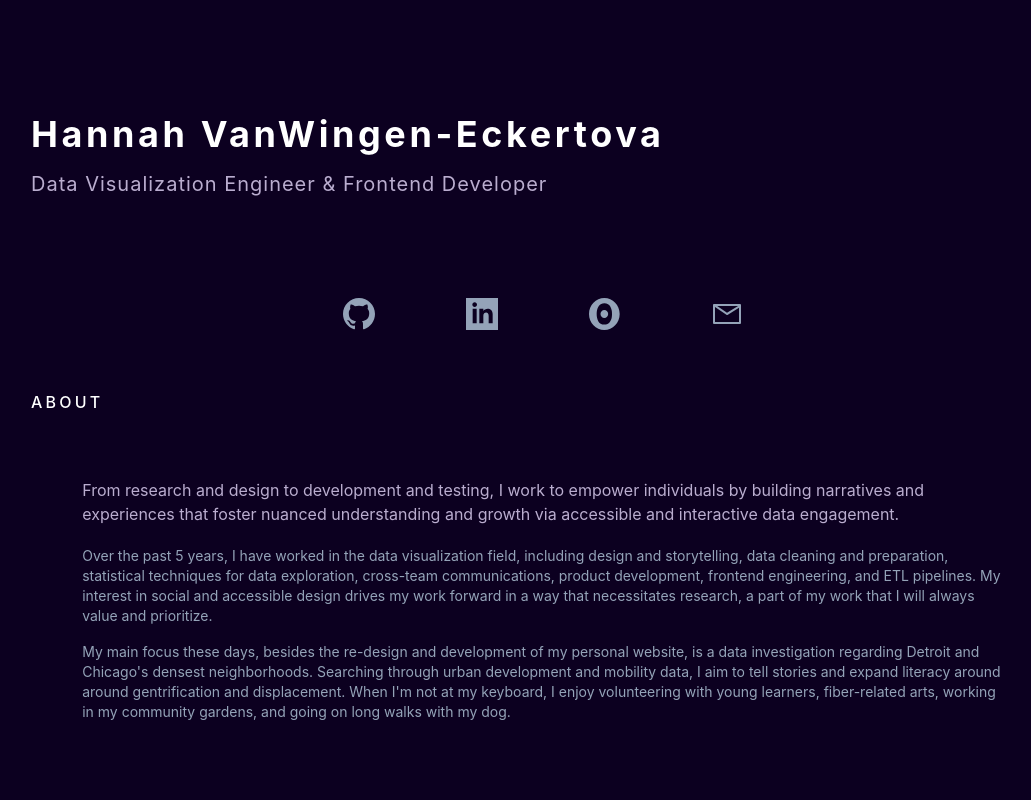
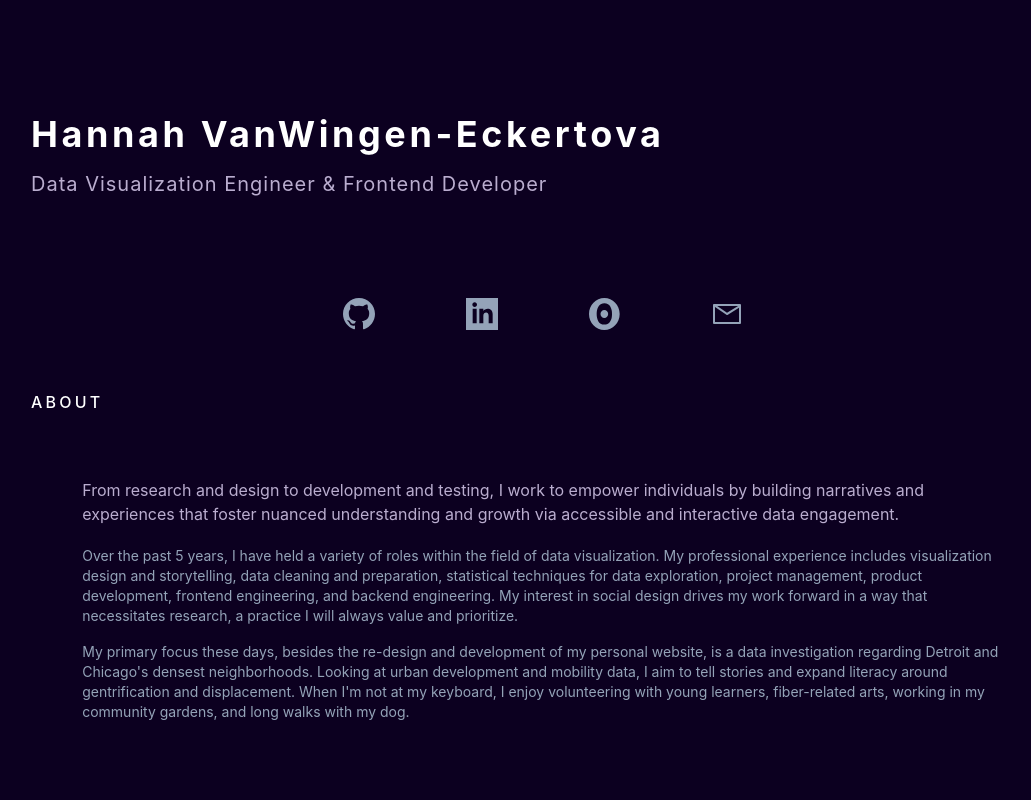
Before and after one commit to hvanova/hvanova.github.io, a Svelte app: page / in a window 1280 px wide. Shown: the top 800 px of the page, without its empty margins (97-1128 px from the left). Built offline with nearby package versions, Linux system fonts and the light colour scheme.

Commit message:
update, fix typos

```diff
--- a/content/about.js
+++ b/content/about.js
@@ -2,12 +2,12 @@ export const name = `Hannah VanWingen-Eckertova`;
 export const title = `Data Visualization Engineer & Frontend Developer`;
 
 export const intro = `From research and design to development and testing, I work to empower individuals by building narratives and experiences that foster nuanced understanding and growth via accessible and interactive data engagement.`
-export const aboutP1 = `Over the past 5 years, I have worked in the data visualization field, including design and storytelling, data cleaning and preparation, statistical techniques for data exploration, cross-team communications, product development, frontend engineering, and ETL pipelines.
-    My interest in social and accessible design drives my work forward in a way that necessitates research, a part of my work that I will always value and prioritize.`
+export const aboutP1 = `Over the past 5 years, I have held a variety of roles within the field of data visualization. My professional experience includes visualization design and storytelling, data cleaning and preparation, statistical techniques for data exploration, project management, product development, frontend engineering, and backend engineering.
+    My interest in social design drives my work forward in a way that necessitates research, a practice I will always value and prioritize.`
 export const aboutP2 =
-  `My main focus these days, besides the re-design and development of my personal website, is a data investigation regarding Detroit and Chicago's
-        densest neighborhoods. Searching through urban development and mobility data, I aim to tell stories and expand literacy around around gentrification and displacement.
-        When I'm not at my keyboard, I enjoy volunteering with young learners, fiber-related arts, working in my community gardens, and going on long
+  `My primary focus these days, besides the re-design and development of my personal website, is a data investigation regarding Detroit and Chicago's
+        densest neighborhoods. Looking at urban development and mobility data, I aim to tell stories and expand literacy around gentrification and displacement.
+        When I'm not at my keyboard, I enjoy volunteering with young learners, fiber-related arts, working in my community gardens, and long
         walks with my dog.`
 
 export const links = {
```
